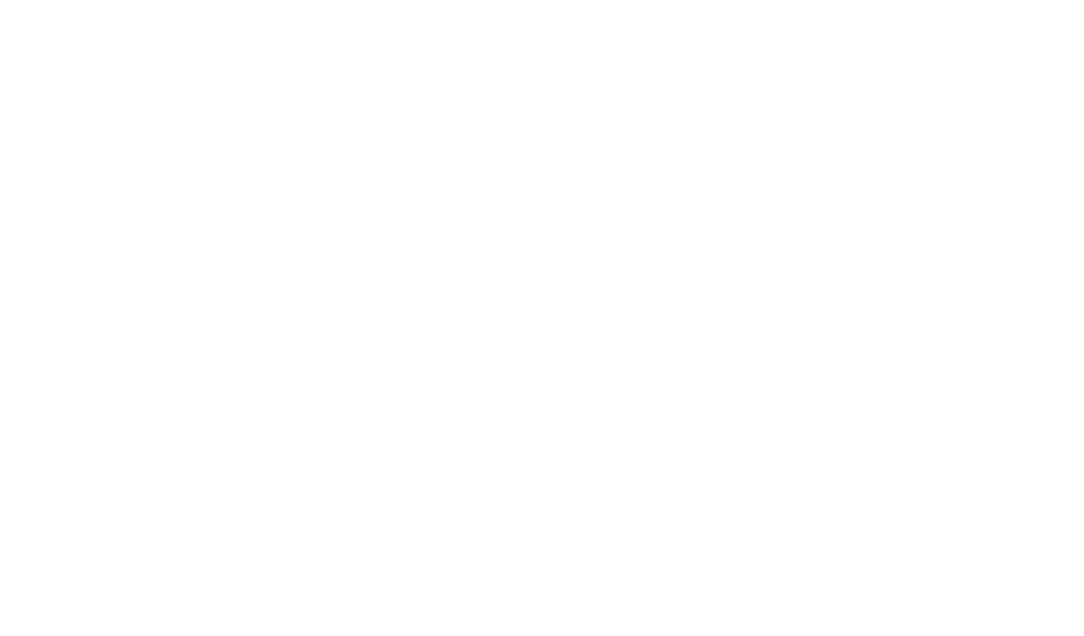
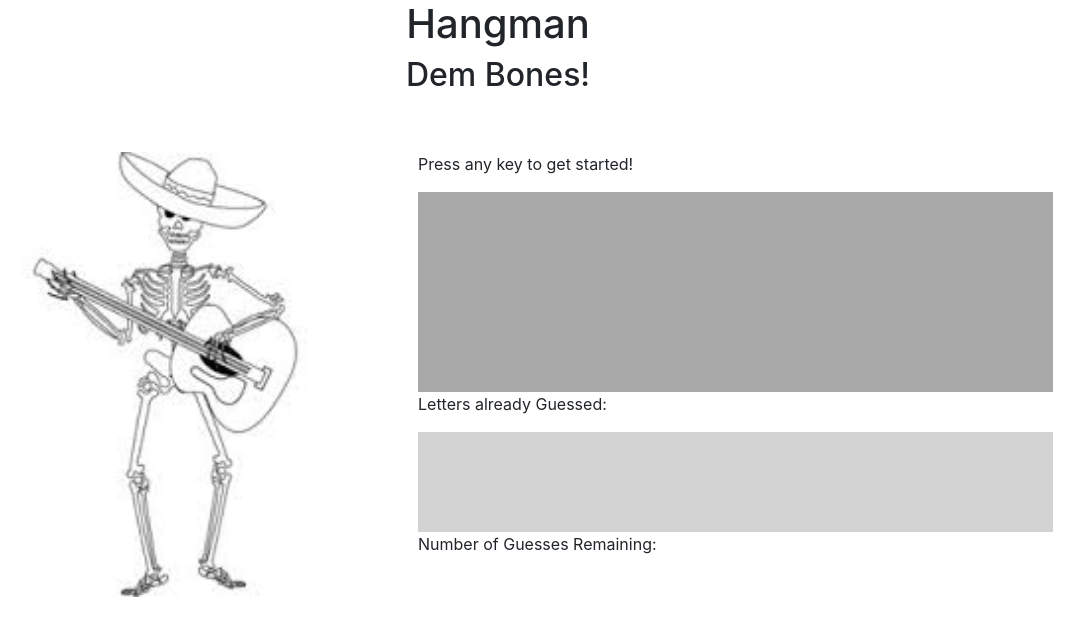
Before and after one commit to CMichael82/Word-Guess-Game, a plain HTML site: page index.html in a window 1280 px wide. Shown: the whole page, without its empty margins (142-1226 px from the left). Drawn offline with nearby package versions, Linux system fonts and the light colour scheme.

Commit message:
basic html and word array with underscores working

```diff
--- a/assets/css/style.css
+++ b/assets/css/style.css
@@ -0,0 +1,25 @@
+main {
+	margin: 50px;
+}
+
+.img-fluid {
+	height: 100%;
+	width: 100%;
+}
+
+#wordBlock {
+	height: 200px;
+	width: 100%;
+	background-color: darkgrey;
+	font-size: 72px;
+}
+
+#guessed {
+	height: 100px;
+	background-color:lightgrey;
+	font-size: 68px;
+}
+
+img {
+	height: 150%;
+}
--- a/assets/javascript/game.js
+++ b/assets/javascript/game.js
@@ -0,0 +1,31 @@
+var wordBank = ["fibula", "elbow", "clavicle","cranium", "femur","vertebra", "mandible"];
+var word = wordBank[Math.floor(Math.random()*wordBank.length)];
+var letterSpaces = [];
+	for (var i = 0; i < word.length; i++) {
+		letterSpaces[i] ='_ ';
+			}
+var guessedLetters = [];
+var lettersRemaining = word.length;
+var wins = 0;
+var winMessage = "You Win!"
+
+document.onkeyup = function (event){
+
+//is this the correct way to assign the user guess - seems to be duplicating keystrokes?//
+var userGuess = event.key;
+console.log(userGuess);
+document.getElementById("wordBlock").innerHTML= letterSpaces.join("");
+//how do you get all user guesses to show//
+document.getElementById("guessed").innerHTML=userGuess;
+console.log(word);
+
+if (lettersRemaining > 0) {
+	for (var j = 0; j < word.length; j++) {
+		if (word[j]===userGuess){
+			letterSpaces[j] = userGuess;
+			lettersRemaining--;
+		}
+	}
+}
+
+}
--- a/index.html
+++ b/index.html
@@ -4,9 +4,38 @@
 	<meta charset="UTF-8">
 	<meta name="viewport" content="width=device-width, initial-scale=1.0">
 	<meta http-equiv="X-UA-Compatible" content="ie=edge">
-	<title>Document</title>
+	<link rel="stylesheet" href="https://stackpath.bootstrapcdn.com/bootstrap/4.1.3/css/bootstrap.min.css" integrity="sha384-MCw98/SFnGE8fJT3GXwEOngsV7Zt27NXFoaoApmYm81iuXoPkFOJwJ8ERdknLPMO" crossorigin="anonymous">
+	<link rel="stylesheet" href="./assets/css/style.css">
+	<title>Hangman</title>
 </head>
 <body>
 
+<header class="container">
+	<div class="row">
+		<div class="col-md-12">
+			<h1 class="text-center">Hangman</h1>
+			<h2 class="text-center">Dem Bones!</h2>
+		</div>
+	</header>
+
+	<main class="container">
+	<div class="row">
+		<div class="col-md-5">
+			<img src="./assets/images/skeleton.jpg" alt="Skeleton" class="img-fluid">
+		</div>
+		<div class="col-md-7">
+			<p>Press any key to get started!</p>
+			<div id="wordBlock" class ="text-center"></div>
+			<p>Letters already Guessed:</p>
+			<div id="guessed" class="text-center"></div>
+			<p>Number of Guesses Remaining:</p>
+
+		</div>
+	</main>
+</div>
+
+
+<script type="text/javascript" src="./assets/javascript/game.js"></script>
+
 </body>
 </html>
```
Also changed, not shown: assets/images/skeleton.jpg (added).
